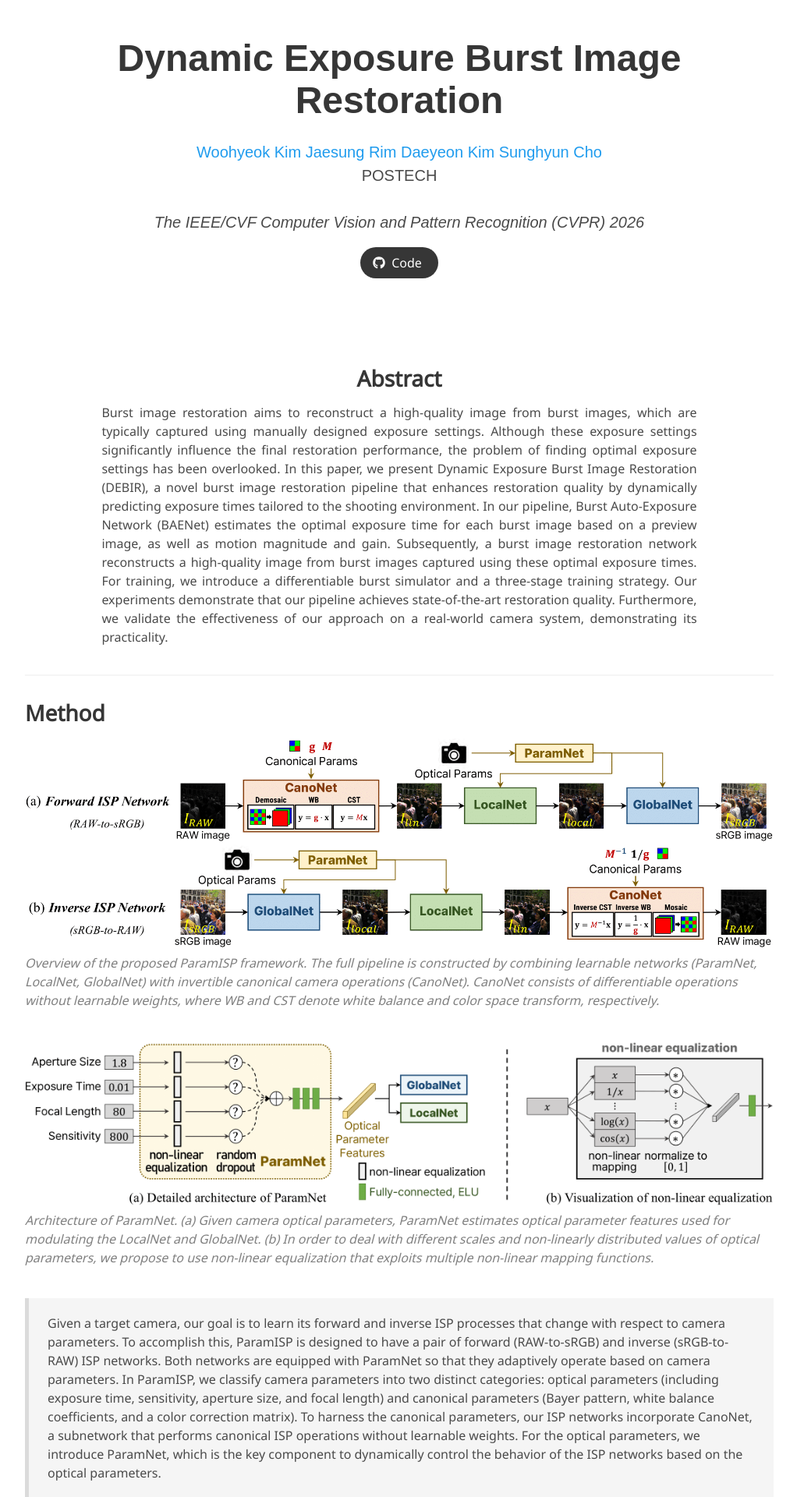
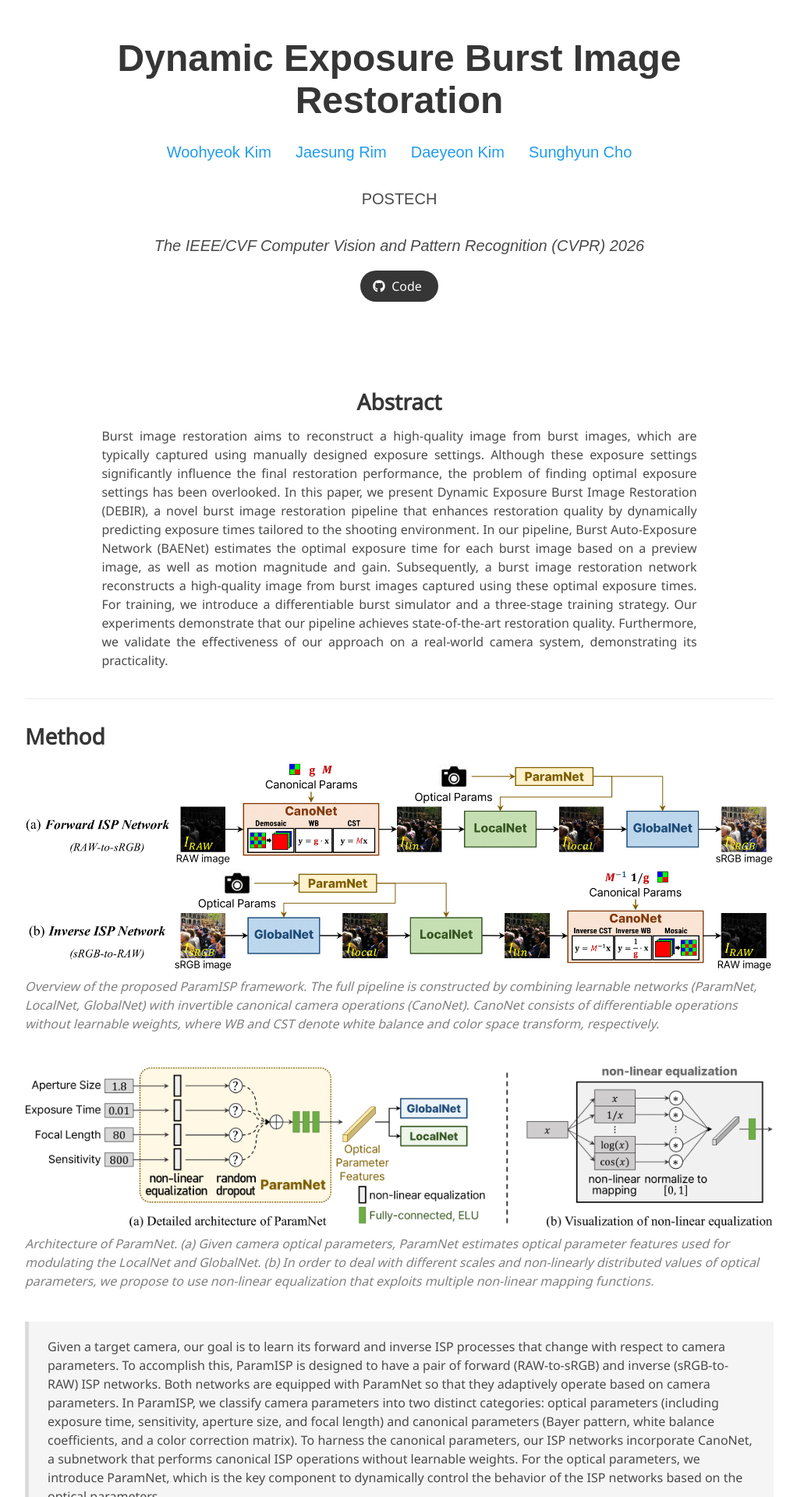
Before and after one commit to woo525/DEBIR, a Jekyll site: the page built from index.md, in a window 1280 px wide. Shown: the top 1920 px of the page at 78% size, without its empty margins (128-1150 px from the left). Built offline with Jekyll 4.4.1, drawn with Linux system fonts in a browser that asks for light colours; some web fonts are replaced.

```diff
--- a/index.md
+++ b/index.md
@@ -3,9 +3,9 @@ layout: project_page
 permalink: /
 title: Dynamic Exposure Burst Image Restoration
 authors:
-    <A href="https://woo525.github.io/">Woohyeok Kim</A> <A href="https://rimchang.github.io/">Jaesung Rim</A> <A href="">Daeyeon Kim</A> <A href="https://www.scho.pe.kr/home">Sunghyun Cho</A>
+    <A href="https://woo525.github.io/">Woohyeok Kim</A> &emsp; <A href="https://rimchang.github.io/">Jaesung Rim</A> &emsp; <A href="">Daeyeon Kim</A> &emsp; <A href="https://www.scho.pe.kr/home">Sunghyun Cho</A>
 affiliations:
-    POSTECH
+    <br>POSTECH
     <br><br><p style="font-style:italic;">The IEEE/CVF Computer Vision and Pattern Recognition (CVPR) 2026</p>
 paper:
 code: https://github.com/woo525/DEBIR
```
